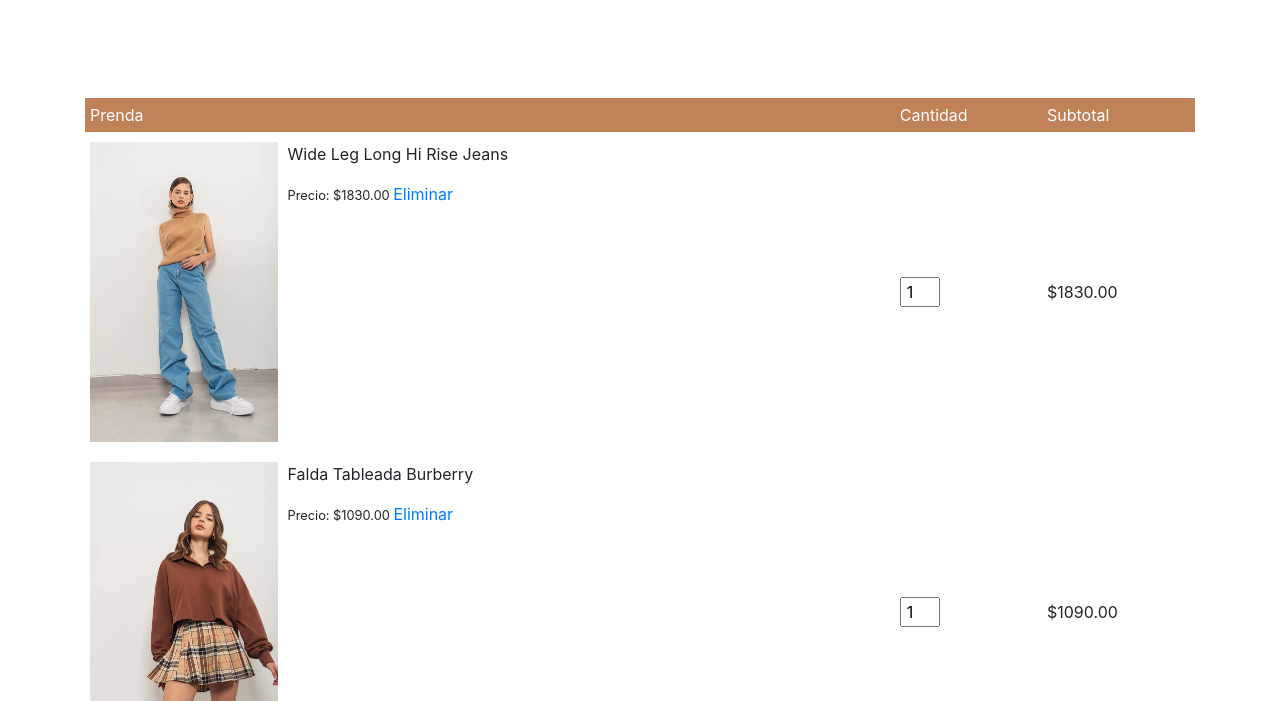
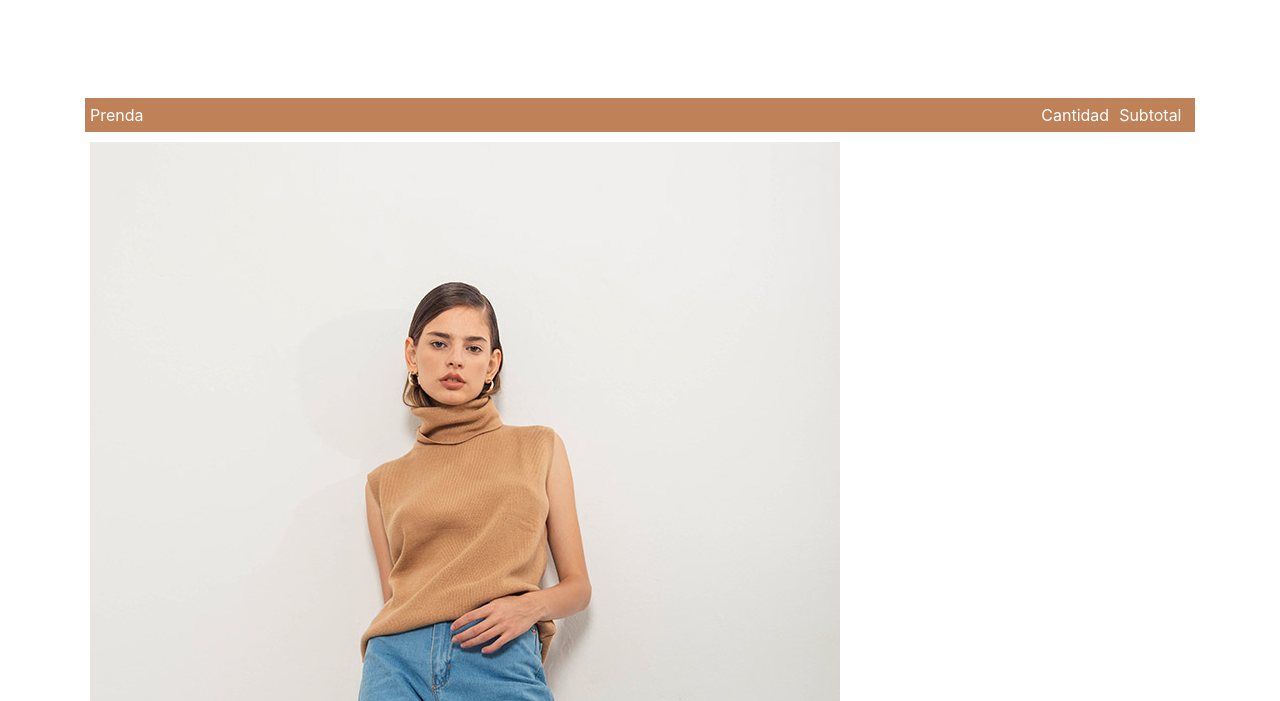
Before and after one commit to brg20/Syko-eshop, a website: page views/carrito.html in a window 1280 px wide. Shown: the part 99-800 px from the top of the page. Drawn offline with nearby package versions, Linux system fonts and the light colour scheme; a web font is replaced by a local one.

Commit message:
Update estiloscss.css

```diff
--- a/css/estiloscss.css
+++ b/css/estiloscss.css
@@ -558,9 +558,6 @@ td {
       height: 300px;
       margin-right: 10px; }
 
-td img {
-      height: 300px;
-      margin-right: 10px; }
 .total-price {
   display: flex;
   justify-content: flex-end; }
```
